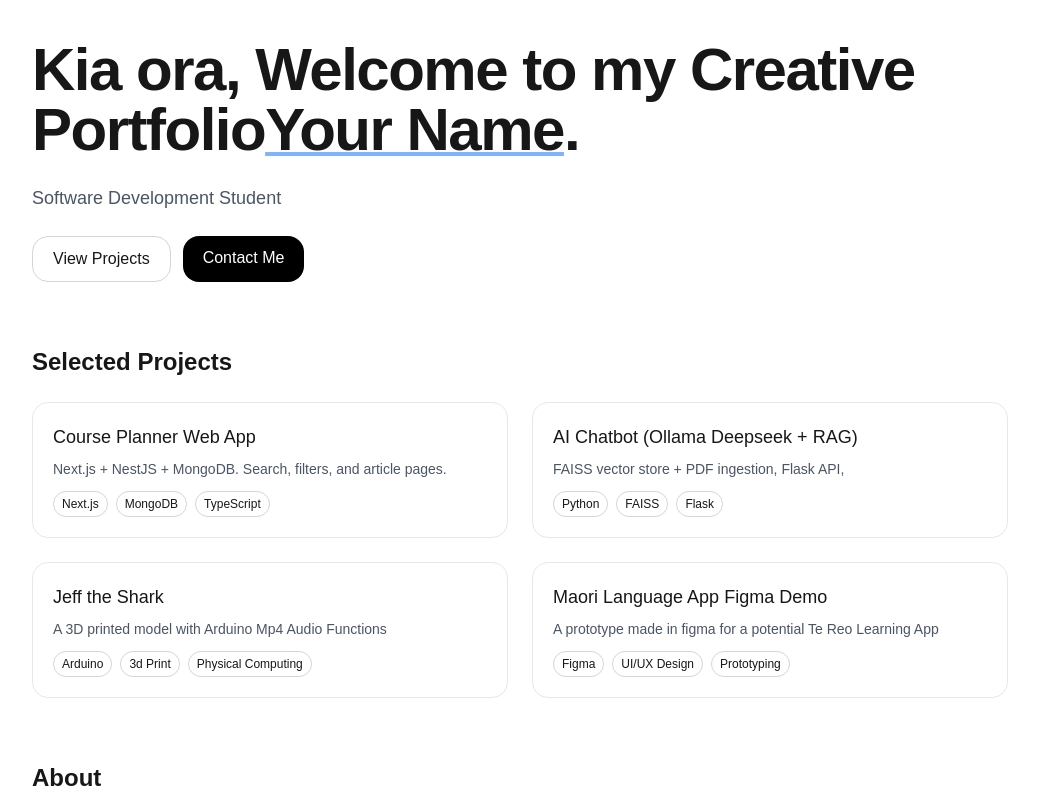
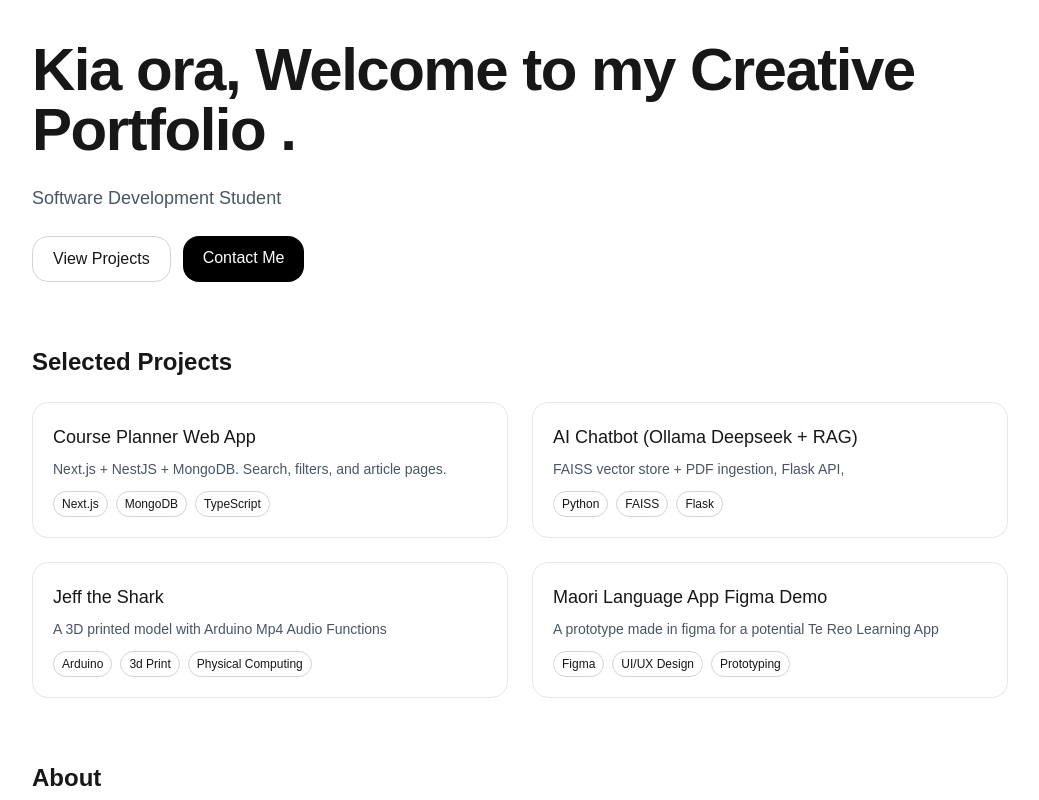
Before and after one commit to Locky555/Portfolio, a Next.js app: page / in a window 1280 px wide. Shown: the top 800 px of the page, without its empty margins (120-1159 px from the left). Built offline with nearby package versions, Linux system fonts and the light colour scheme.

Commit message:
Minor Line Fix

```diff
--- a/src/app/page.tsx
+++ b/src/app/page.tsx
@@ -34,7 +34,7 @@ export default function Page() {
       {/* Hero */}
       <section className="space-y-6">
         <h1 className="text-4xl md:text-6xl font-bold tracking-tight">
-          Kia ora, Welcome to my Creative Portfolio<span className="underline decoration-4 decoration-blue-500/60">Your Name</span>.
+          Kia ora, Welcome to my Creative Portfolio <span className="underline decoration-4 decoration-blue-500/60"></span>.
         </h1>
         <p className="text-lg text-gray-600 dark:text-gray-300">
           Software Development Student
```
